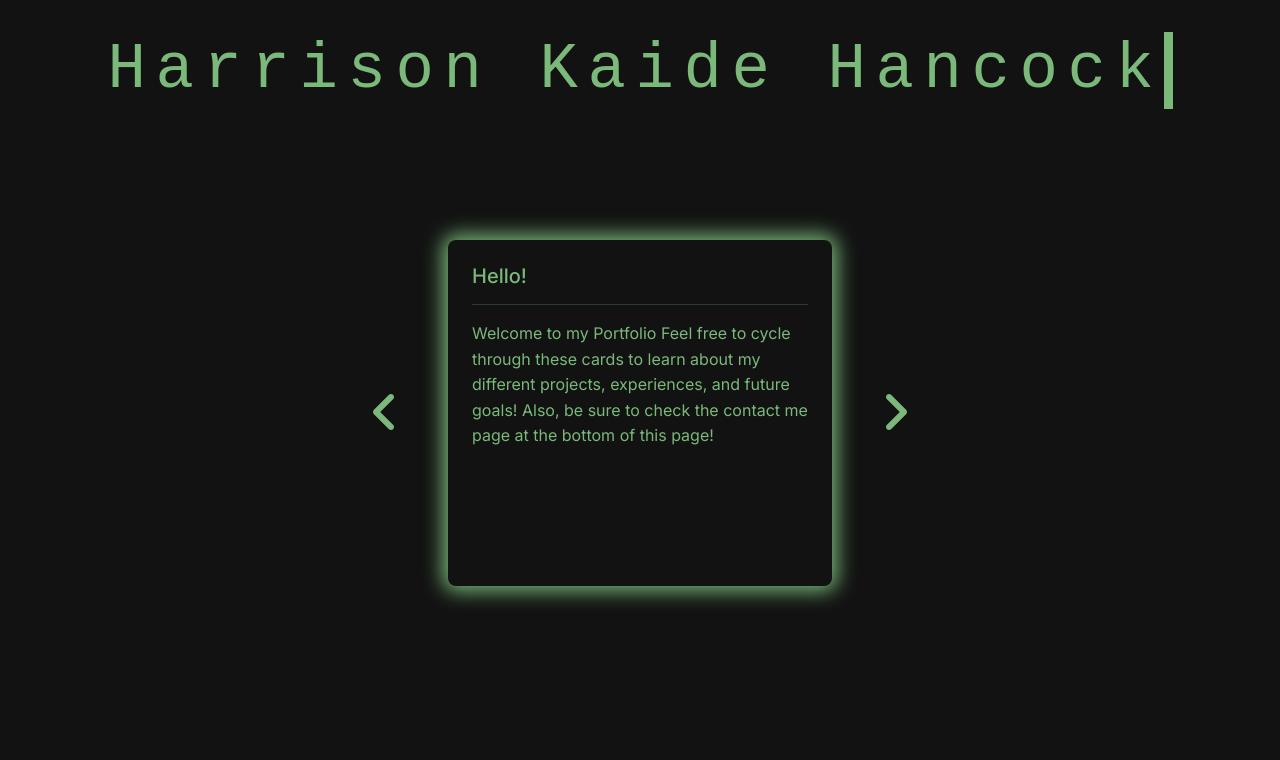
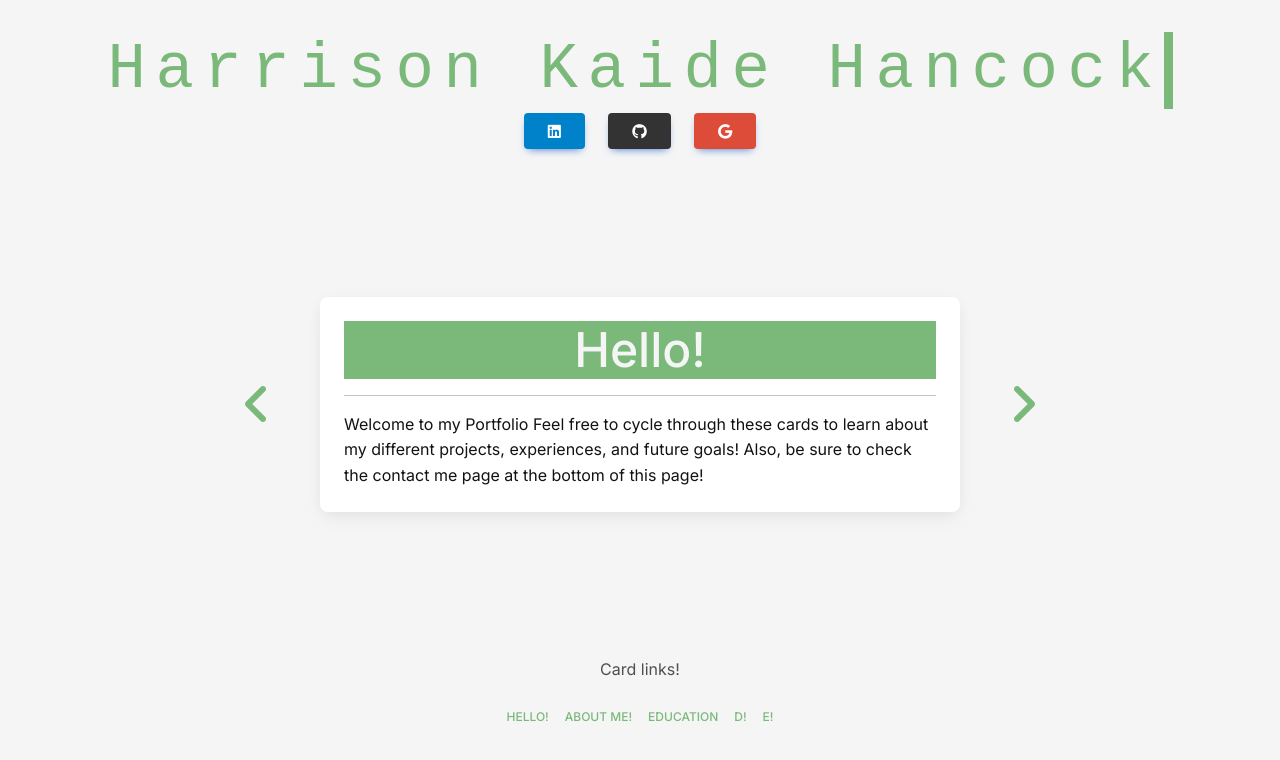
Before and after one commit to 0xiMoron/portfolio, a Next.js app in the folder my-portfolio/: page / in a window 1280 px wide. Shown: the top 760 px of the page. Built offline with nearby package versions, Linux system fonts and the light colour scheme.

Commit message:
Added fade-in animations Changed layout and color Added link section Added Educational card

```diff
--- a/my-portfolio/src/app/constants/info-cards.tsx
+++ b/my-portfolio/src/app/constants/info-cards.tsx
@@ -5,9 +5,14 @@ export const EnglishIntroCard = new InfoCard(
   "Welcome to my Portfolio Feel free to cycle through these cards to learn about my different projects, experiences, and future goals! Also, be sure to check the contact me page at the bottom of this page!"
 );
 
-export const EnglishAboutMeCard = new InfoCard("About Me!", "a");
-export const EnglishCollegeCard = new InfoCard("B!", "b");
-export const EnglishDevMountainCard = new InfoCard("C!", "c");
+export const EnglishAboutMeCard = new InfoCard(
+  "About Me!",
+  "I am a Full Stack Software Engineer that has worked in a huge variety of technologies and languages! Including C#, JavaScript, Python, Golang, and more! Most of my Software Engineering Experience was in Japan, but I am currently furthering my abilities back in my home country the USA!"
+);
+export const EnglishCollegeCard = new InfoCard(
+  "Education",
+  "I went to college at BYU Hawaii, I majored in International Business, Japanese, and Computer Sciences. While going to school I was also working as a Japanese Translator/ Tour Guide at Kualoa Ranch! After my time in Hawaii, I moved to Utah and pursued my education further by attending DevMountains Web Development Coding Bootcamp. There I attended a course that majoring in the React library, while creating and managing Postgres Databases and interacting with them with an Express API"
+);
 export const EnglishSerioCard = new InfoCard("D!", "d");
 export const EnglishFuturePlansCard = new InfoCard("E!", "e");
 
@@ -15,7 +20,6 @@ export const InfoCardList = [
   EnglishIntroCard,
   EnglishAboutMeCard,
   EnglishCollegeCard,
-  EnglishDevMountainCard,
   EnglishSerioCard,
   EnglishFuturePlansCard,
 ];
--- a/my-portfolio/src/app/globals.css
+++ b/my-portfolio/src/app/globals.css
@@ -1,5 +1,5 @@
 body {
-  background-color: #121212 !important;
+  background-color: whitesmoke !important;
 }
 
 .main-page {
@@ -47,18 +47,79 @@ body {
   }
 }
 
-.card-section {
-  height: 80%;
+.links-sections {
   display: flex;
   justify-content: center;
   align-items: center;
-  margin-top: 1rem;
+}
+
+.links-box {
+  display: flex;
+  justify-content: space-around;
+  width: 20%;
+}
+
+.card-section {
+  height: 70%;
+  display: flex;
+  justify-content: center;
+  align-items: center;
+}
+
+.card-title {
+  display: flex;
+  height: 20%;
+  background-color: #7ab97a;
+  width: 100%;
+  color: whitesmoke;
+  justify-content: center;
+  align-items: center;
+  font-size: 300%;
 }
 
 .info-card {
-  background-color: #121212 !important;
+  color: #121212;
+  width: 50%;
+  height: 80%;
+  box-shadow: rgba(0, 0, 0, 0.25) 0px 14px 28px,
+    rgba(0, 0, 0, 0.22) 0px 10px 10px;
+}
+
+.footer-section {
+  display: flex;
+  justify-content: center;
+  align-items: center;
+}
+
+.footer-title-and-links {
+  display: flex;
+  flex-direction: column;
+}
+
+.footer-title {
+  display: flex;
+  justify-content: center;
+}
+
+.footer-links {
+  display: flex;
+  flex-direction: row;
+}
+
+.card-link-title {
   color: #7ab97a;
-  width: 30%;
-  min-height: 60%;
-  box-shadow: 0 0 20px 5px #7ab97a !important;
 }
+
+.fade-in {
+  animation: fadeIn 3s;
+  opacity: 1;
+}
+
+@keyframes fadeIn {
+  from {
+    opacity: 0;
+  }
+  to {
+    opacity: 1;
+  }
+}
--- a/my-portfolio/src/app/page.tsx
+++ b/my-portfolio/src/app/page.tsx
@@ -36,12 +36,49 @@ export default function Home() {
     if (!isForward && currentCardIndex === 0) {
       setDisplayCard(InfoCardList[lastCardIndex]);
     }
+
+    restartCardFadeIn();
+  };
+
+  const setSpecificCard = (index: number) => {
+    setDisplayCard(InfoCardList[index]);
+    restartCardFadeIn();
+  };
+
+  const restartCardFadeIn = () => {
+    let card = document.getElementById("display-card");
+
+    card?.classList.remove("fade-in");
+    void card?.offsetWidth;
+    card?.classList.add("fade-in");
   };
 
   return (
     <main className="main-page">
       <section className="header-section">
         <h1 className="header-title">Harrison Kaide Hancock</h1>
+      </section>
+      <section className="links-sections">
+        <div className="links-box">
+          <MDBBtn
+            className="m-1"
+            style={{ backgroundColor: "#0082ca" }}
+            href="https://www.linkedin.com/in/harrison-hancock/">
+            <MDBIcon fab icon="linkedin" size="lg" />
+          </MDBBtn>
+          <MDBBtn
+            className="m-1"
+            style={{ backgroundColor: "#333333" }}
+            href="https://github.com/0xiMoron">
+            <MDBIcon fab icon="github" size="lg" />
+          </MDBBtn>
+          <MDBBtn
+            className="m-1"
+            style={{ backgroundColor: "#dd4b39" }}
+            href="#">
+            <MDBIcon fab icon="google" size="lg" />
+          </MDBBtn>
+        </div>
       </section>
       <section className="card-section">
         <MDBBtn
@@ -54,9 +91,11 @@ export default function Home() {
           }}>
           <MDBIcon fas icon="angle-left" size="3x" />
         </MDBBtn>
-        <MDBCard className="card info-card">
+        <MDBCard className="card info-card fade-in" id="display-card">
           <MDBCardBody>
-            <MDBCardTitle>{displayedCard.title}</MDBCardTitle>
+            <MDBCardTitle className="card-title">
+              {displayedCard.title}
+            </MDBCardTitle>
             <hr></hr>
             <MDBCardText>{displayedCard.description}</MDBCardText>
           </MDBCardBody>
@@ -72,7 +111,27 @@ export default function Home() {
           <MDBIcon fas icon="angle-right" size="3x" />
         </MDBBtn>
       </section>
-      <section className="footer-section"></section>
+      <section className="footer-section">
+        <div className="footer-title-and-links">
+          <p className="footer-title">Card links!</p>
+          <div className="footer-links">
+            {InfoCardList.map((el, i) => {
+              return (
+                <MDBBtn
+                  key={i}
+                  className="mx-2"
+                  color="tertiary"
+                  rippleColor="light"
+                  onClick={() => {
+                    setSpecificCard(i);
+                  }}>
+                  <p className="card-link-title">{el.title}</p>
+                </MDBBtn>
+              );
+            })}
+          </div>
+        </div>
+      </section>
     </main>
   );
 }
```
